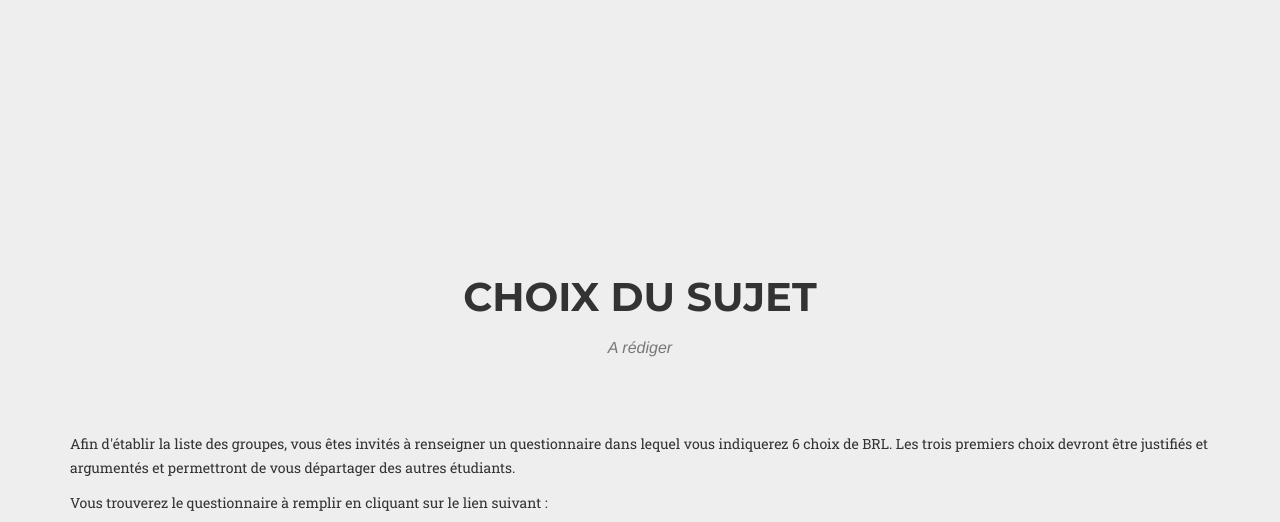
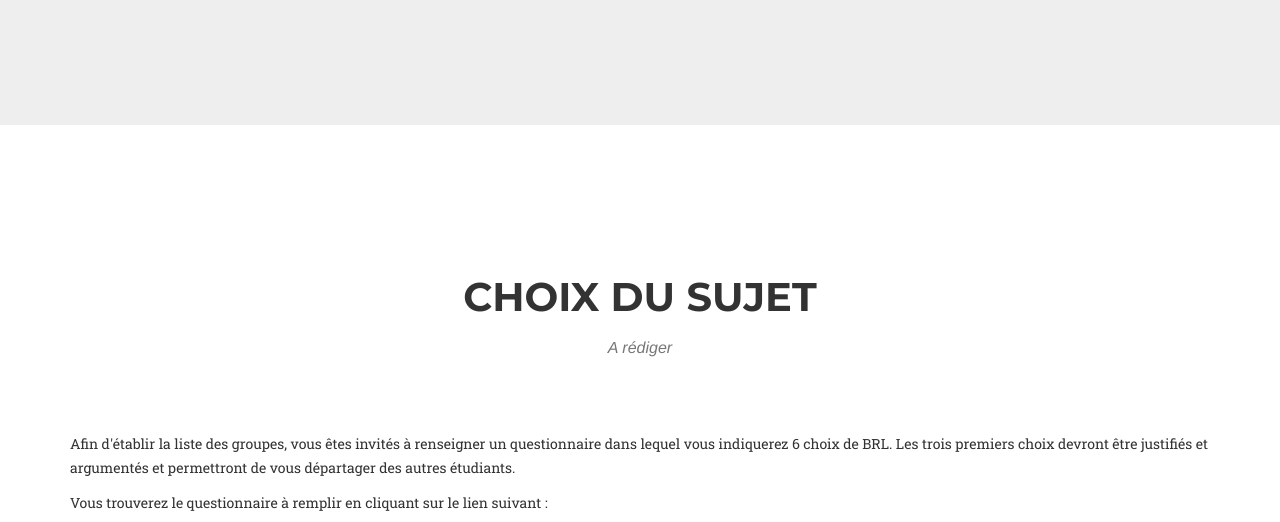
Before and after one commit to touronalex/RECAPSS-Track, a website: page index.html in a window 1280 px wide. Shown: the part 3710-4232 px from the top of the page. Drawn offline with nearby package versions, Linux system fonts and the light colour scheme; a web font is replaced by a local one.

Commit message:
Update index.html

```diff
--- a/index.html
+++ b/index.html
@@ -263,7 +263,7 @@
     </section>
 
 <!-- Services Section -->
-    <section id="services" class="bg-light-gray">
+    <section id="services">
         <div class="container text-center">
             <div class="row text-center">
                 <div class="text-center">
```
